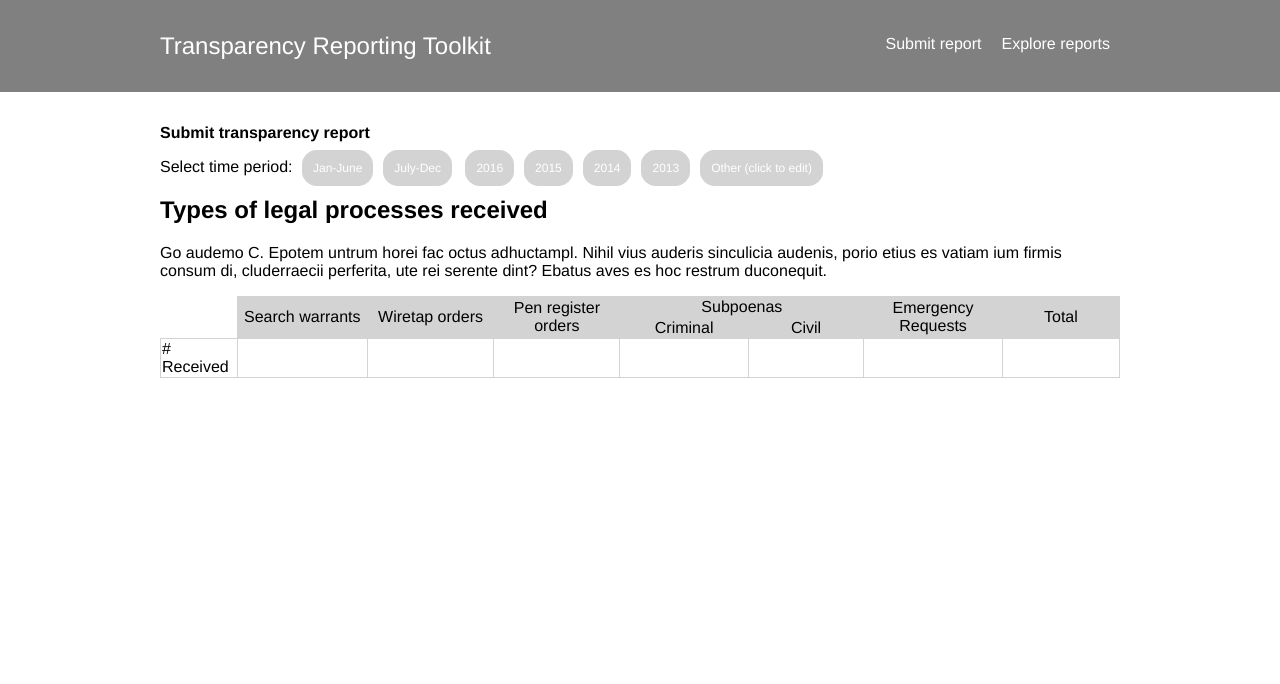
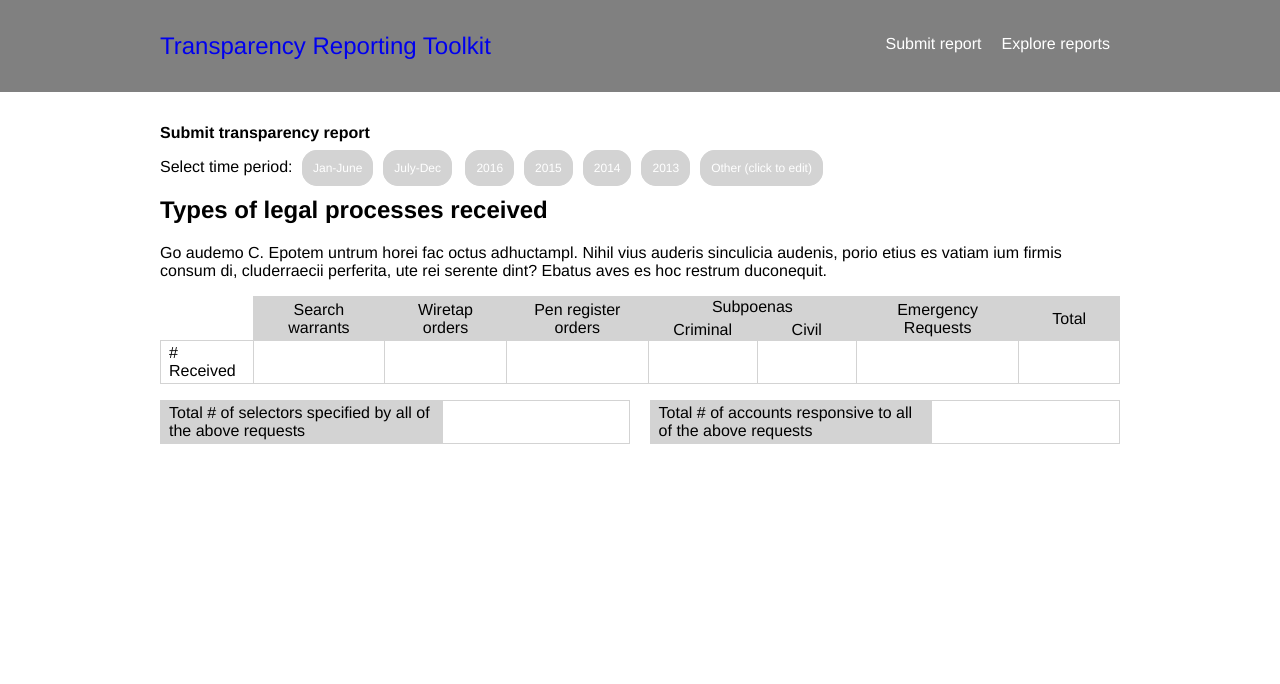
Before and after one commit to opentechinstitute/transparency-reporting-toolkit, a PHP site: page /submit-report.html in a window 1280 px wide. Shown: the top 684 px of the page. Run offline with PHP 8.4, Linux system fonts and the light colour scheme.

Commit message:
first section of tables done

```diff
--- a/dest/index.html
+++ b/dest/index.html
@@ -7,7 +7,7 @@
 <body>  <div class="grey-background">
     <div class="container nav">
       <ul class="inline-list">
-        <li>Transparency Reporting Toolkit</li>
+        <li><a href="./">Transparency Reporting Toolkit</a></li>
         <li>Explore reports</li>
         <li>Submit report</li>
         <!-- <li>About team</li>
--- a/dest/styles/main.css
+++ b/dest/styles/main.css
@@ -105,17 +105,33 @@ table {
   width: 100%; }
   table tr:first-child th:first-child {
     border: 0;
-    background-color: initial; }
+    background-color: transparent; }
   table th {
     border: thin solid lightgrey;
     margin: 0;
     background-color: lightgrey;
-    font-weight: normal; }
+    font-weight: normal;
+    padding: 0.1em 1em; }
   table td {
-    border: thin solid lightgrey; }
+    border: thin solid lightgrey;
+    max-width: 100px;
+    padding: 0 0.5em; }
   table input {
     border: 0;
-    width: 100%; }
+    width: 100%;
+    padding: 1em; }
+
+.double-table {
+  margin-top: 1em;
+  overflow: auto; }
+  .double-table table {
+    width: 49%;
+    float: left; }
+    .double-table table:last-child {
+      float: right; }
+    .double-table table td:first-child {
+      background-color: lightgrey;
+      width: 60%; }
 
 body {
   font-family: 'Helvetica Neue', Helvetica, sans-serif;
@@ -140,4 +156,9 @@ body {
   margin: 1.5em auto;
   display: block; }
 
+a {
+  text-decoration: none; }
+  a:visited {
+    color: inherit; }
+
 /*# sourceMappingURL=main.css.map */
--- a/dest/submit-report.html
+++ b/dest/submit-report.html
@@ -7,7 +7,7 @@
 <body>  <div class="grey-background">
     <div class="container nav">
       <ul class="inline-list">
-        <li>Transparency Reporting Toolkit</li>
+        <li><a href="./">Transparency Reporting Toolkit</a></li>
         <li>Explore reports</li>
         <li>Submit report</li>
         <!-- <li>About team</li>
@@ -29,6 +29,7 @@
   <p>Go audemo C. Epotem untrum horei fac octus adhuctampl. Nihil vius auderis
 sinculicia audenis, porio etius es vatiam ium firmis consum di, cluderraecii
 perferita, ute rei serente dint? Ebatus aves es hoc restrum duconequit.</p>
+</div>
 <table>
   <thead>
     <tr>
@@ -74,7 +75,26 @@ perferita, ute rei serente dint? Ebatus aves es hoc restrum duconequit.</p>
     </tr>
   </tbody>
 </table>
+
+<div class="double-table">
+<table>
+  <tbody>
+    <td>Total # of selectors specified by all of the above requests</td>
+    <td>
+      <input type="text" name="total-selectors-specified"></input>
+    </td>
+  </tbody>
+</table>
+<table>
+  <tbody>
+    <td>Total # of accounts responsive to all of the above requests</td>
+    <td>
+      <input type="text" name="total-selectors-specified"></input>
+    </td>
+  </tbody>
+</table>
 </div>
+
     </div>
   </div>
   <footer class="grey-background">
--- a/src/template/partials/nav.hbs
+++ b/src/template/partials/nav.hbs
@@ -1,7 +1,7 @@
 <div class="grey-background">
   <div class="container nav">
     <ul class="inline-list">
-      <li>Transparency Reporting Toolkit</li>
+      <li><a href="./">Transparency Reporting Toolkit</a></li>
       <li>Explore reports</li>
       <li>Submit report</li>
       <!-- <li>About team</li>
--- a/tasks/options/csslint.js
+++ b/tasks/options/csslint.js
@@ -9,6 +9,7 @@ module.exports = {
       overqualifiedElements: false,
       shorthand: false,
       emptyRules: 2,
+      boxModel: true,
     },
     src: ['./dest/styles/main.css']
   }
```
Also changed, not shown: src/styles/_submit.scss (+18 -3 lines), src/styles/main.scss (+7 -0 lines), src/template/partials/types-intro-usa.hbs (+0 -45 lines), src/template/partials/types-table-usa.hbs (+64 -0 lines), 1 other file. Lines whose indentation alone changed are shown as unchanged.
